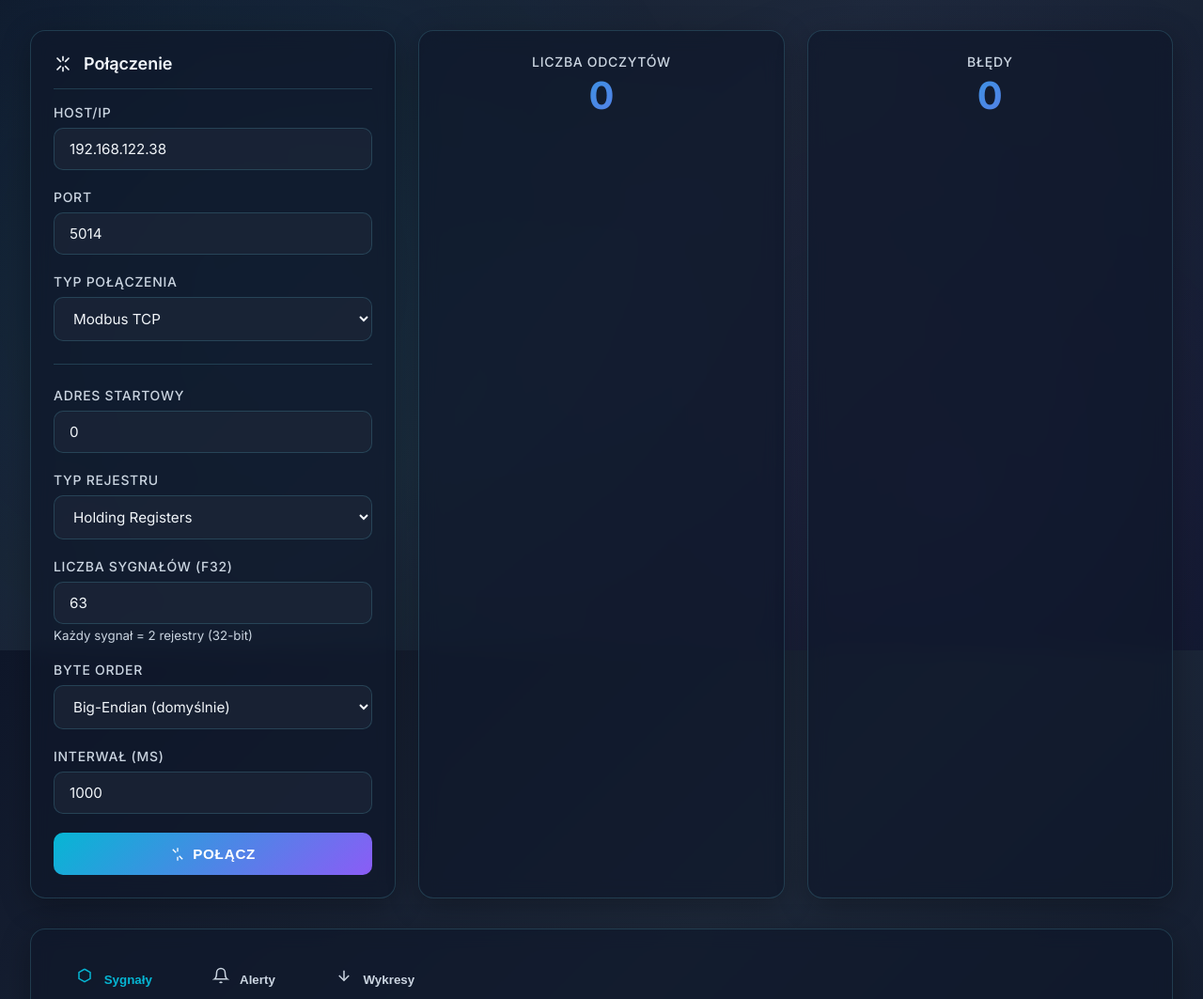
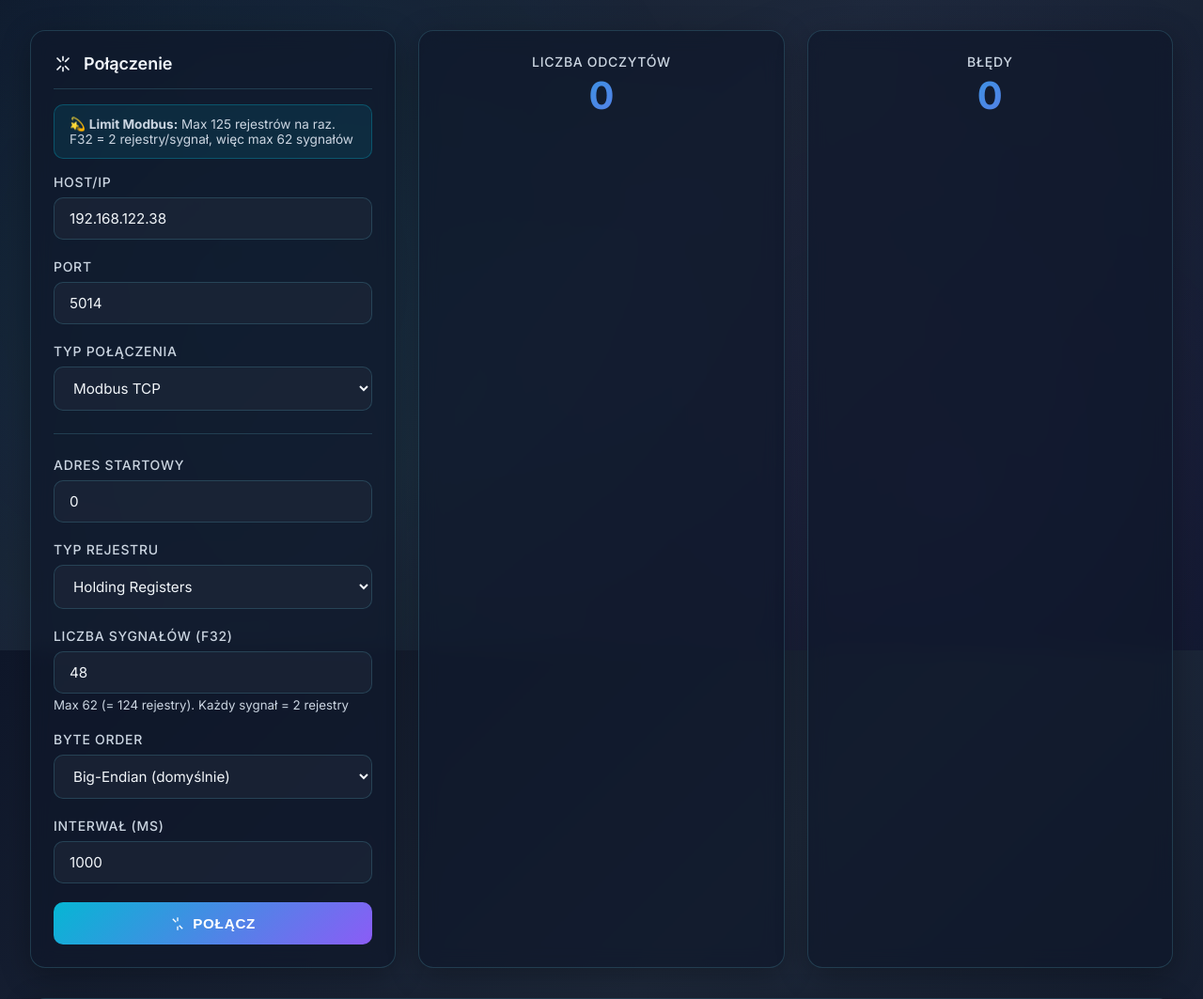
Before and after one commit to AdamWojciechowskiPL/Modbus-monitor, a Flask app: template modbus_monitor/web/templates/dashboard.html in a window 1280 px wide. Shown: the part 108-1171 px from the top of the page at 94% size. Run offline with Flask 3, Linux system fonts and the light colour scheme; the template is opened without the code that fills it, so the values that code supplies are empty; some libraries are stand-ins or nearby versions.

Commit message:
fix: Limit F32 signals to max 62 (124 registers) due to Modbus limit of 125

```diff
--- a/modbus_monitor/web/templates/dashboard.html
+++ b/modbus_monitor/web/templates/dashboard.html
@@ -440,6 +440,16 @@
             opacity: 0.5;
         }
 
+        .info-box {
+            background: rgba(6, 182, 212, 0.1);
+            border: 1px solid rgba(6, 182, 212, 0.3);
+            border-radius: 10px;
+            padding: 0.75rem 1rem;
+            margin-bottom: 1rem;
+            font-size: 0.85rem;
+            color: var(--text-secondary);
+        }
+
         @keyframes slideIn {
             from { opacity: 0; transform: translateY(20px); }
             to { opacity: 1; transform: translateY(0); }
@@ -504,6 +514,10 @@
                     </div>
                 </div>
 
+                <div class="info-box">
+                    💫 <strong>Limit Modbus:</strong> Max 125 rejestrów na raz. F32 = 2 rejestry/sygnał, więc max 62 sygnałów
+                </div>
+
                 <div class="form-group">
                     <label class="form-label">Host/IP</label>
                     <input type="text" class="form-input" id="inputHost" value="192.168.122.38" placeholder="192.168.1.100">
@@ -541,8 +555,8 @@
 
                 <div class="form-group">
                     <label class="form-label">Liczba Sygnałów (F32)</label>
-                    <input type="number" class="form-input" id="inputCount" value="63" min="1" max="100">
-                    <small style="color: var(--text-secondary); margin-top: 0.25rem; display: block;">Każdy sygnał = 2 rejestry (32-bit)</small>
+                    <input type="number" class="form-input" id="inputCount" value="48" min="1" max="62">
+                    <small style="color: var(--text-secondary); margin-top: 0.25rem; display: block;">Max 62 (= 124 rejestry). Każdy sygnał = 2 rejestry</small>
                 </div>
 
                 <div class="form-group">
```
